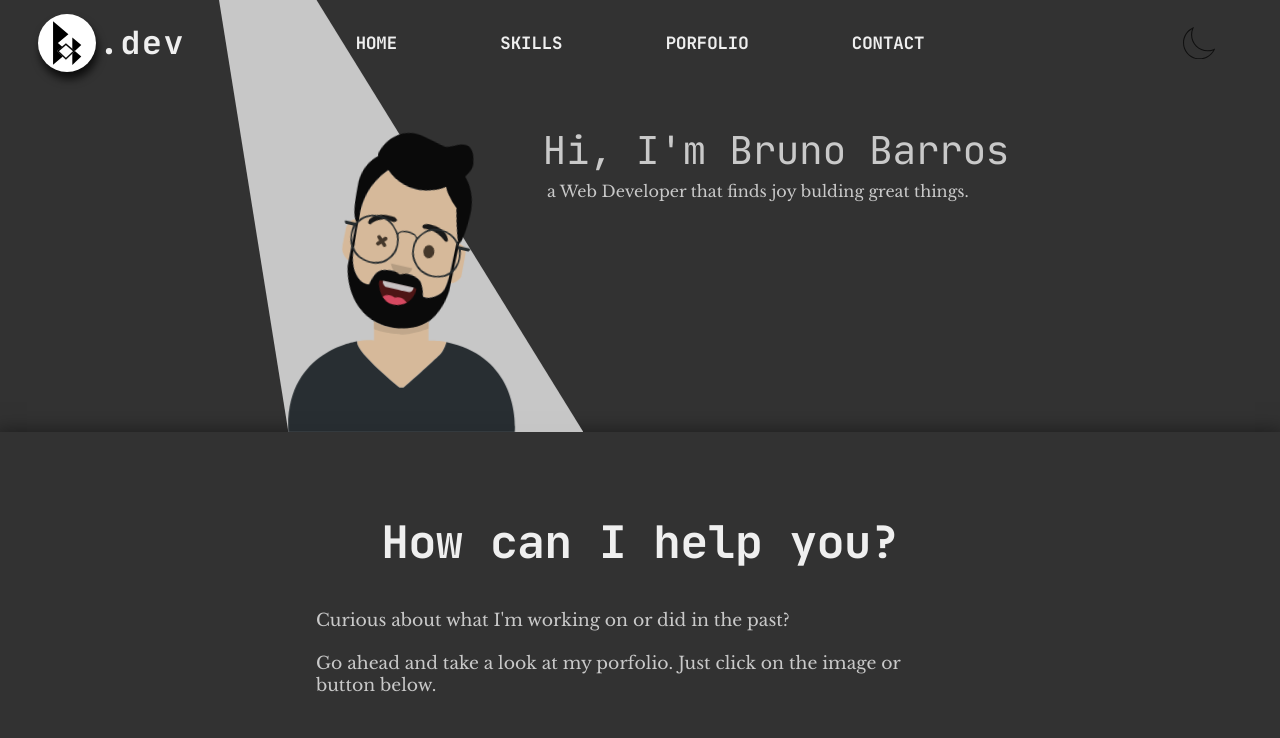
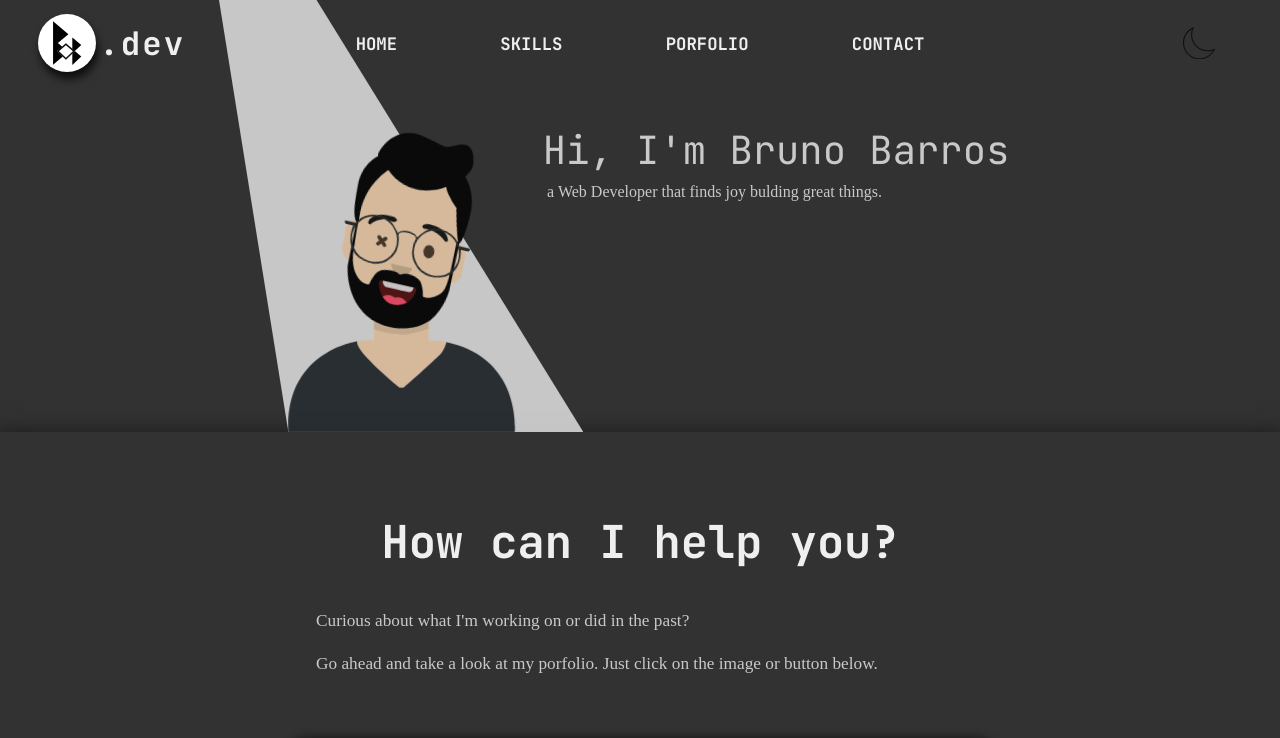
Before and after one commit to bobarros/bruno-web, a Next.js app: page / in a window 1280 px wide. Shown: the top 738 px of the page. Built offline with nearby package versions, Linux system fonts and the light colour scheme.

Commit message:
changing fonts to google cdn

```diff
--- a/pages/_document.tsx
+++ b/pages/_document.tsx
@@ -34,7 +34,10 @@ export default class MyDocument extends Document {
   render() {
     return (
       <Html lang="en-us">
-        <Head />
+        <Head>
+          <link rel="preconnect" href="https://fonts.gstatic.com" />
+          <link href="https://fonts.googleapis.com/css2?family=JetBrains+Mono:wght@400;700&display=swap&family=Libre+Baskerville&display=swa" rel="stylesheet" />
+        </Head>
         <body className="night">
           <Main />
           <NextScript />
--- a/pages/index.tsx
+++ b/pages/index.tsx
@@ -18,7 +18,7 @@ export default function Home() {
     "@type": "WebSite",
     "mainEntityOfPage":{
     "@type":"WebPage",
-    "@id":"https://brunobarros.dev/en"
+    "@id":"https://brunobarros.dev/"
   },
     "image": {
     "@type": "ImageObject",
--- a/src/styles/_base.scss
+++ b/src/styles/_base.scss
@@ -1,5 +1,3 @@
-@import "fonts";
-
 .night {
   --color-font: #efefef;
   --color-background: #121212;
--- a/src/styles/_fonts.scss
+++ /dev/null
@@ -1,24 +0,0 @@
-@font-face {
-  font-display: swap;
-  font-family: "JetBrains Mono";
-  font-style: normal;
-  font-weight: 700;
-  src: local("JetBrains Mono Bold"), local("JetBrains-Mono-Bold"),
-    url("/fonts/JetBold.ttf") format("truetype");
-}
-@font-face {
-  font-display: swap;
-  font-family: "JetBrains Mono";
-  font-style: normal;
-  font-weight: 400;
-  src: local("JetBrains Mono Regular"), local("JetBrains-Mono-Regular"),
-    url("/fonts/JetRegular.ttf") format("truetype");
-}
-@font-face {
-  font-display: swap;
-  font-family: "LibreBaskerville";
-  font-style: normal;
-  font-weight: 300;
-  src: local("LibreBaskerville"), local("LibreBaskerville-Regular"),
-    url("/fonts/LibreBaskerville.ttf") format("truetype");
-}
```
